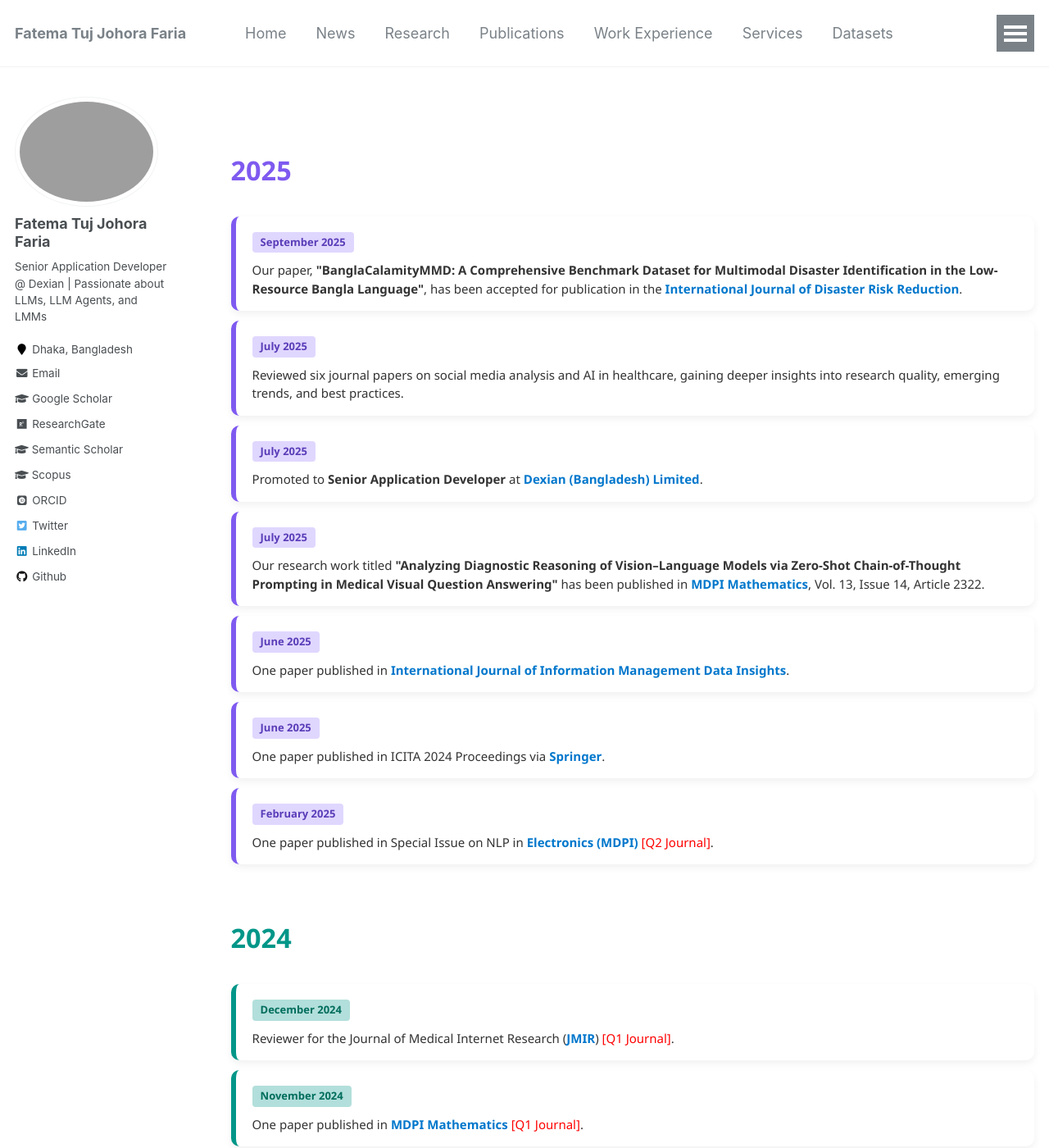
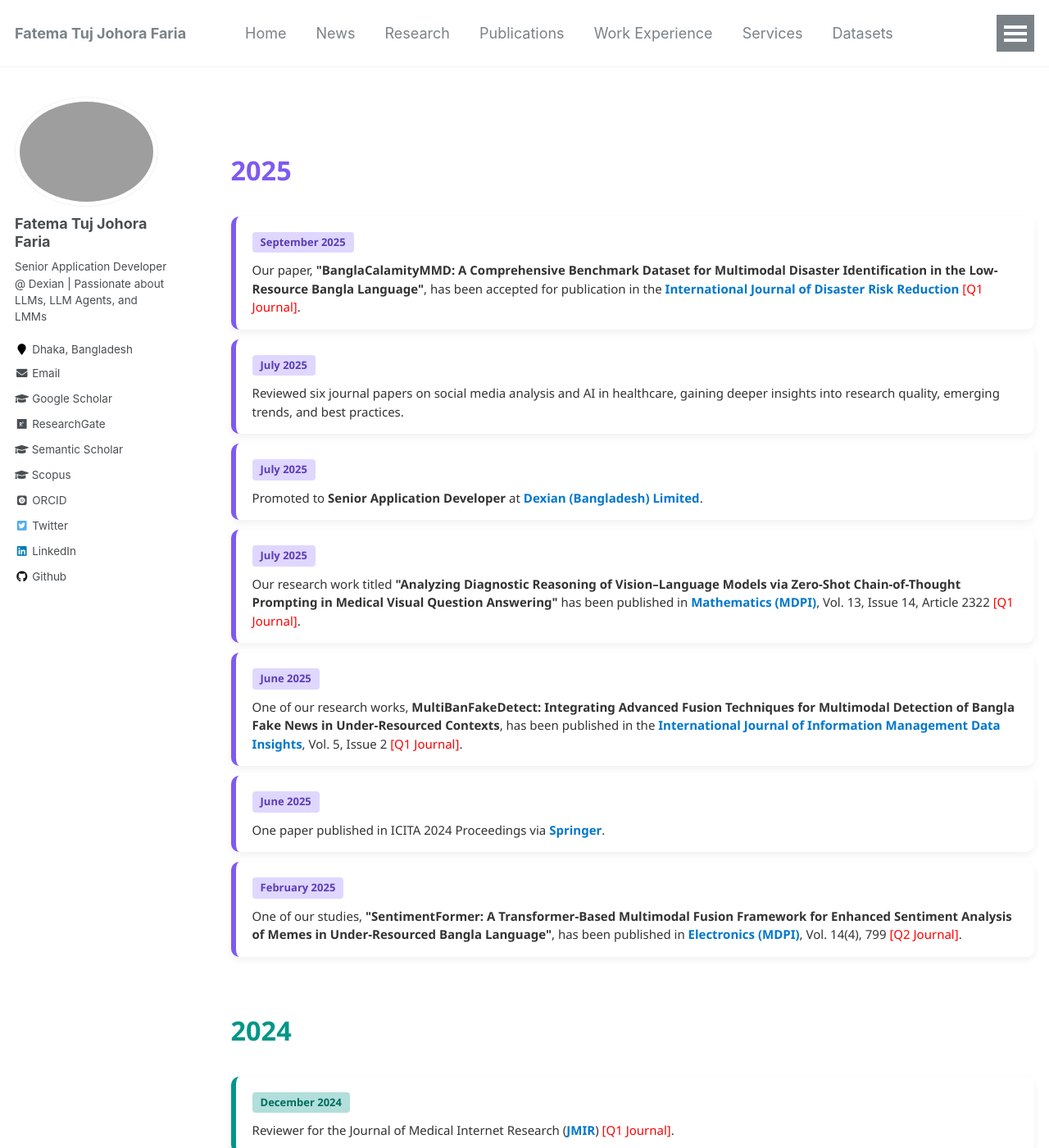
Before and after one commit to fatemafaria142/fatemafaria142.github.io, a Jekyll site: the page built from _pages/news.md, in a window 1280 px wide and 1400 px high. Shown: the whole window at 82% size. Built offline with Jekyll 4.4.1, drawn with Linux system fonts in a browser that asks for light colours; some web fonts are replaced.

Commit message:
Update news

```diff
--- a/_pages/news.md
+++ b/_pages/news.md
@@ -91,7 +91,7 @@ author_profile: true
 <div class="news-card y2025">
   <div class="news-date">September 2025</div>
   <div class="news-desc">
-    Our paper, <strong>"BanglaCalamityMMD: A Comprehensive Benchmark Dataset for Multimodal Disaster Identification in the Low-Resource Bangla Language"</strong>, has been accepted for publication in the <a class="news-link" href="https://www.sciencedirect.com/journal/international-journal-of-disaster-risk-reduction" target="_blank">International Journal of Disaster Risk Reduction</a>.
+    Our paper, <strong>"BanglaCalamityMMD: A Comprehensive Benchmark Dataset for Multimodal Disaster Identification in the Low-Resource Bangla Language"</strong>, has been accepted for publication in the <a class="news-link" href="https://www.sciencedirect.com/journal/international-journal-of-disaster-risk-reduction" target="_blank">International Journal of Disaster Risk Reduction</a> <span style="color:red;">[Q1 Journal]</span>.
   </div>
 </div>
 
@@ -108,14 +108,15 @@ author_profile: true
 <div class="news-card y2025">
   <div class="news-date">July 2025</div>
   <div class="news-desc">
-    Our research work titled <strong>"Analyzing Diagnostic Reasoning of Vision–Language Models via Zero-Shot Chain-of-Thought Prompting in Medical Visual Question Answering"</strong> has been published in <a class="news-link" href="https://www.mdpi.com/journal/mathematics" target="_blank">MDPI Mathematics</a>, Vol. 13, Issue 14, Article 2322.
+    Our research work titled <strong>"Analyzing Diagnostic Reasoning of Vision–Language Models via Zero-Shot Chain-of-Thought Prompting in Medical Visual Question Answering"</strong> has been published in <a class="news-link" href="https://www.mdpi.com/journal/mathematics" target="_blank">Mathematics (MDPI)</a>, Vol. 13, Issue 14, Article 2322 <span style="color:red;">[Q1 Journal]</span>.
   </div>
 </div>
 
-
 <div class="news-card y2025">
   <div class="news-date">June 2025</div>
-  <div class="news-desc">One paper published in <a class="news-link" href="https://www.sciencedirect.com/journal/international-journal-of-information-management-data-insights" target="_blank">International Journal of Information Management Data Insights</a>.</div>
+  <div class="news-desc">
+    One of our research works, <strong>MultiBanFakeDetect: Integrating Advanced Fusion Techniques for Multimodal Detection of Bangla Fake News in Under-Resourced Contexts</strong>, has been published in the <a class="news-link" href="https://www.sciencedirect.com/journal/international-journal-of-information-management-data-insights" target="_blank">International Journal of Information Management Data Insights</a>, Vol. 5, Issue 2 <span style="color:red;">[Q1 Journal]</span>.
+  </div>
 </div>
 
 <div class="news-card y2025">
@@ -125,8 +126,11 @@ author_profile: true
 
 <div class="news-card y2025">
   <div class="news-date">February 2025</div>
-  <div class="news-desc">One paper published in Special Issue on NLP in <a class="news-link" href="https://www.mdpi.com/journal/electronics" target="_blank">Electronics (MDPI)</a> <span style="color:red;">[Q2 Journal]</span>.</div>
+  <div class="news-desc">
+    One of our studies, <strong>"SentimentFormer: A Transformer-Based Multimodal Fusion Framework for Enhanced Sentiment Analysis of Memes in Under-Resourced Bangla Language"</strong>, has been published in <a class="news-link" href="https://www.mdpi.com/journal/electronics" target="_blank">Electronics (MDPI)</a>, Vol. 14(4), 799 <span style="color:red;">[Q2 Journal]</span>.
+  </div>
 </div>
+
 
 <!-- 2024 -->
 <div class="year-header" style="color:#009688;">2024</div>
```
Also changed, not shown: _pages/about.md (+7 -3 lines).
